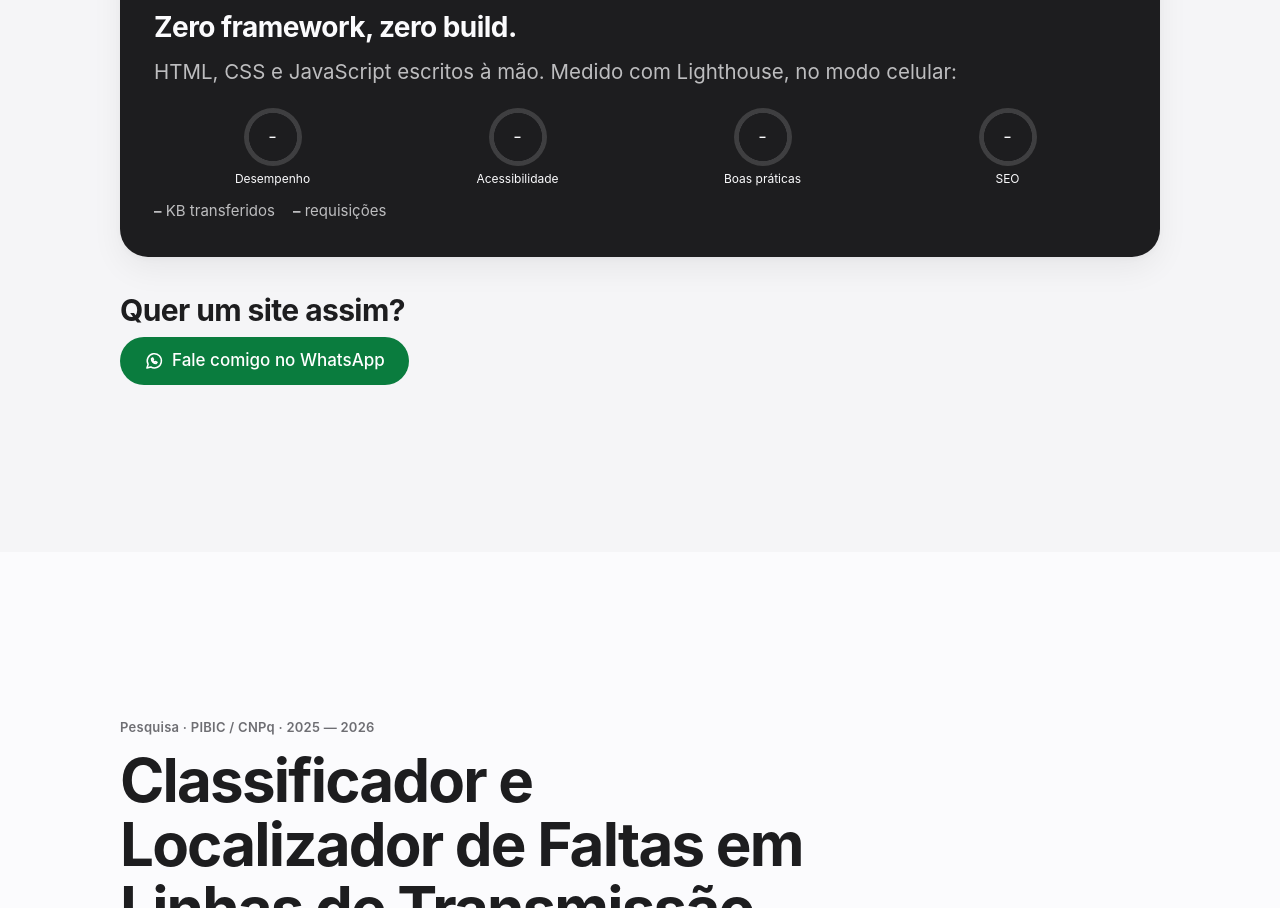
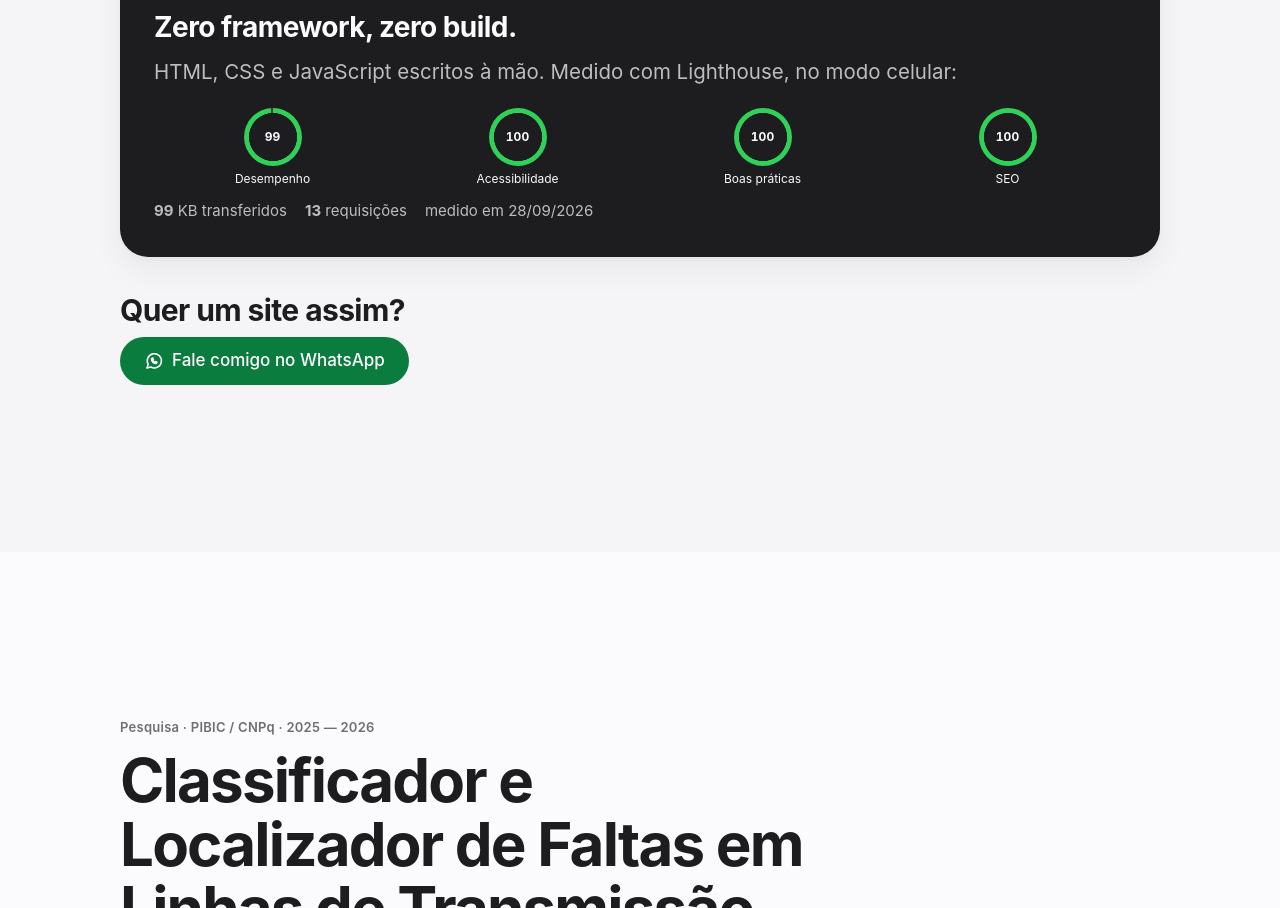
Before and after one commit to andrelsrv/andrelsrv.github.io, a plain HTML site: page index.html in a window 1280 px wide. Shown: the part 3594-4502 px from the top of the page. Drawn offline with Linux system fonts and the light colour scheme.

Commit message:
Preenche card 'Este site' com Lighthouse medido no site publicado
Mediana de 3 execuções em modo celular: 99/100/100/100, 99 KB, 13 requisições.

Co-Authored-By: Claude Opus 5.5 <noreply@anthropic.com>

```diff
--- a/index.html
+++ b/index.html
@@ -589,12 +589,12 @@ section{padding:var(--sec-y) 0;scroll-margin-top:calc(var(--nav-h) + var(--safe-
           <h3 id="h-self">Zero framework, zero build.</h3>
           <p>HTML, CSS e JavaScript escritos à mão. Medido com Lighthouse, no modo celular:</p>
           <div class="scores" id="scores">
-            <div class="score"><span class="ring" style="--p:0">–</span><span>Desempenho</span></div>
-            <div class="score"><span class="ring" style="--p:0">–</span><span>Acessibilidade</span></div>
-            <div class="score"><span class="ring" style="--p:0">–</span><span>Boas práticas</span></div>
-            <div class="score"><span class="ring" style="--p:0">–</span><span>SEO</span></div>
+            <div class="score"><span class="ring" style="--p:99" aria-label="Desempenho: 99 de 100">99</span><span aria-hidden="true">Desempenho</span></div>
+            <div class="score"><span class="ring" style="--p:100" aria-label="Acessibilidade: 100 de 100">100</span><span aria-hidden="true">Acessibilidade</span></div>
+            <div class="score"><span class="ring" style="--p:100" aria-label="Boas práticas: 100 de 100">100</span><span aria-hidden="true">Boas práticas</span></div>
+            <div class="score"><span class="ring" style="--p:100" aria-label="SEO: 100 de 100">100</span><span aria-hidden="true">SEO</span></div>
           </div>
-          <p class="facts2" id="weight"><span><b>–</b> KB transferidos</span><span><b>–</b> requisições</span></p>
+          <p class="facts2" id="weight"><span><b>99</b> KB transferidos</span><span><b>13</b> requisições</span><span>medido em 28/09/2026</span></p>
         </article>
       </div>
 
```
